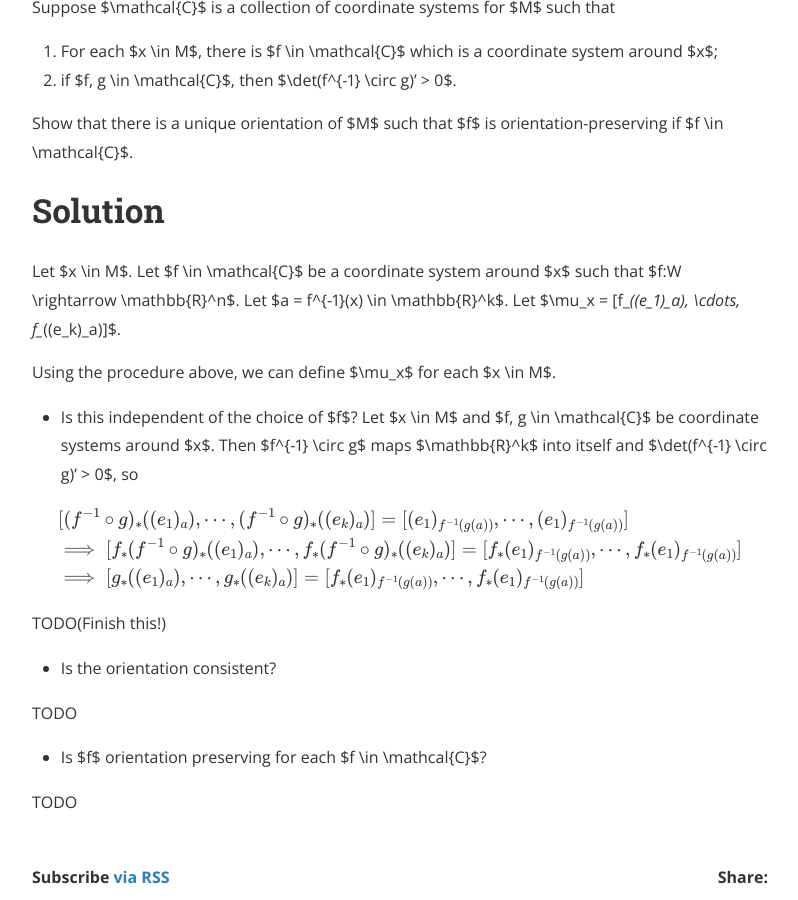
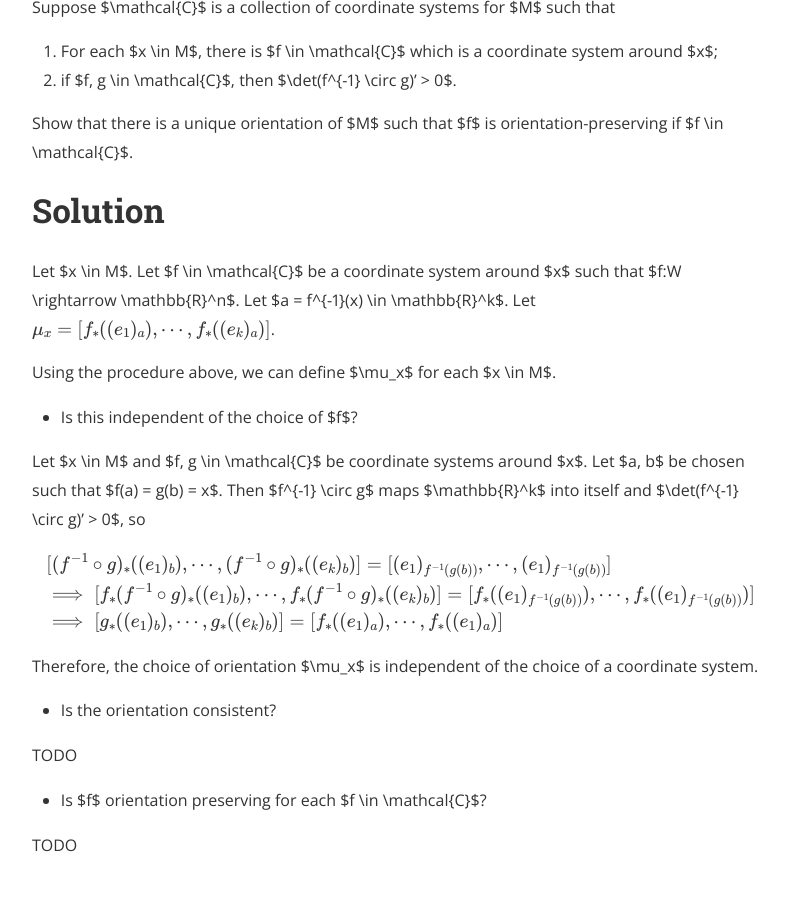
Before and after one commit to hidenori-shinohara/hidenori-shinohara.github.io, a Jekyll site: the page built from _posts/spivak/chapter5/2019-12-17-orientation-preserving-ex-5-10.md, in a window 1280 px wide and 900 px high, scrolled down 423 px. Shown: the whole window, without its empty margins (240-1038 px from the left). Built offline with Jekyll 4.4.1, drawn with Linux system fonts in a browser that asks for light colours; nearby versions of some CDN libraries; formulas are drawn with MathJax 3.

Commit message:
Finish the first part of ex 5-10 [spivak]

```diff
--- a/_posts/spivak/chapter5/2019-12-17-orientation-preserving-ex-5-10.md
+++ b/_posts/spivak/chapter5/2019-12-17-orientation-preserving-ex-5-10.md
@@ -17,24 +17,26 @@ Show that there is a unique orientation of $M$ such that $f$ is orientation-pres
 Let $x \in M$.
 Let $f \in \mathcal{C}$ be a coordinate system around $x$ such that $f:W \rightarrow \mathbb{R}^n$.
 Let $a = f^{-1}(x) \in \mathbb{R}^k$.
-Let $\mu_x = [f_*((e_1)_a), \cdots, f_*((e_k)_a)]$.
+Let $$\mu_x = [f_*((e_1)_a), \cdots, f_*((e_k)_a)]$$.
 
 Using the procedure above, we can define $\mu_x$ for each $x \in M$.
 
 * Is this independent of the choice of $f$?
+
 Let $x \in M$ and $f, g \in \mathcal{C}$ be coordinate systems around $x$.
+Let $a, b$ be chosen such that $f(a) = g(b) = x$.
 Then $f^{-1} \circ g$ maps $\mathbb{R}^k$ into itself and $\det(f^{-1} \circ g)' > 0$, so
 
 $$
 \begin{align*}
-  &[(f^{-1} \circ g)_*((e_1)_a), \cdots, (f^{-1} \circ g)_*((e_k)_a)] = [(e_1)_{f^{-1}(g(a))}, \cdots, (e_1)_{f^{-1}(g(a))}] \\
-  &\implies [f_*(f^{-1} \circ g)_*((e_1)_a), \cdots, f_*(f^{-1} \circ g)_*((e_k)_a)] = [f_*(e_1)_{f^{-1}(g(a))}, \cdots, f_*(e_1)_{f^{-1}(g(a))}] \\
-  &\implies [g_*((e_1)_a), \cdots, g_*((e_k)_a)] = [f_*(e_1)_{f^{-1}(g(a))}, \cdots, f_*(e_1)_{f^{-1}(g(a))}]
+  &[(f^{-1} \circ g)_*((e_1)_b), \cdots, (f^{-1} \circ g)_*((e_k)_b)] = [(e_1)_{f^{-1}(g(b))}, \cdots, (e_1)_{f^{-1}(g(b))}] \\
+  &\implies [f_*(f^{-1} \circ g)_*((e_1)_b), \cdots, f_*(f^{-1} \circ g)_*((e_k)_b)] = [f_*((e_1)_{f^{-1}(g(b))}), \cdots, f_*((e_1)_{f^{-1}(g(b))})] \\
+  &\implies [g_*((e_1)_b), \cdots, g_*((e_k)_b)] = [f_*((e_1)_{a}), \cdots, f_*((e_1)_{a})]
 
 \end{align*}
 $$
 
-TODO(Finish this!)
+Therefore, the choice of orientation $\mu_x$ is independent of the choice of a coordinate system.
 
 * Is the orientation consistent?
 
```
